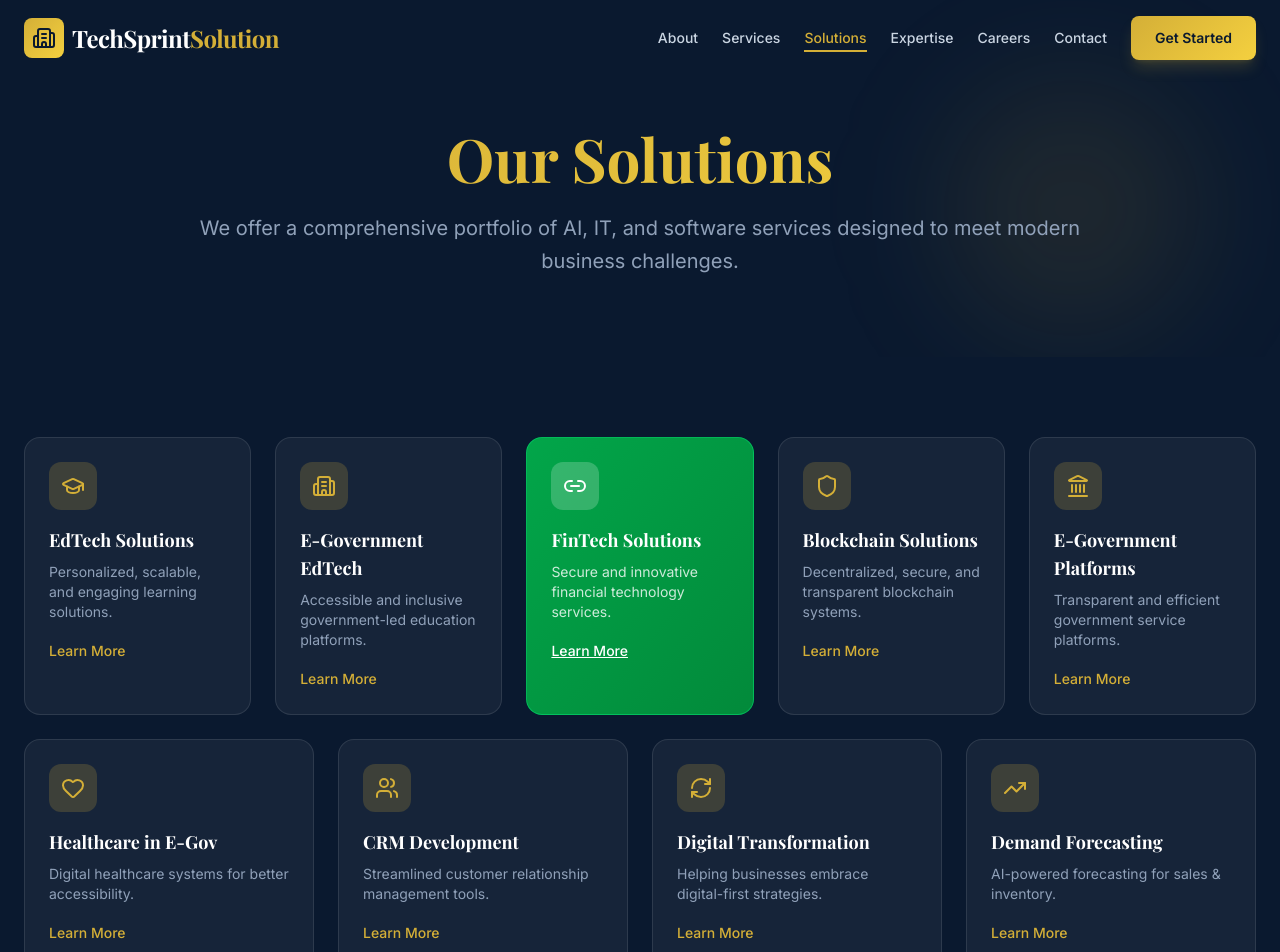
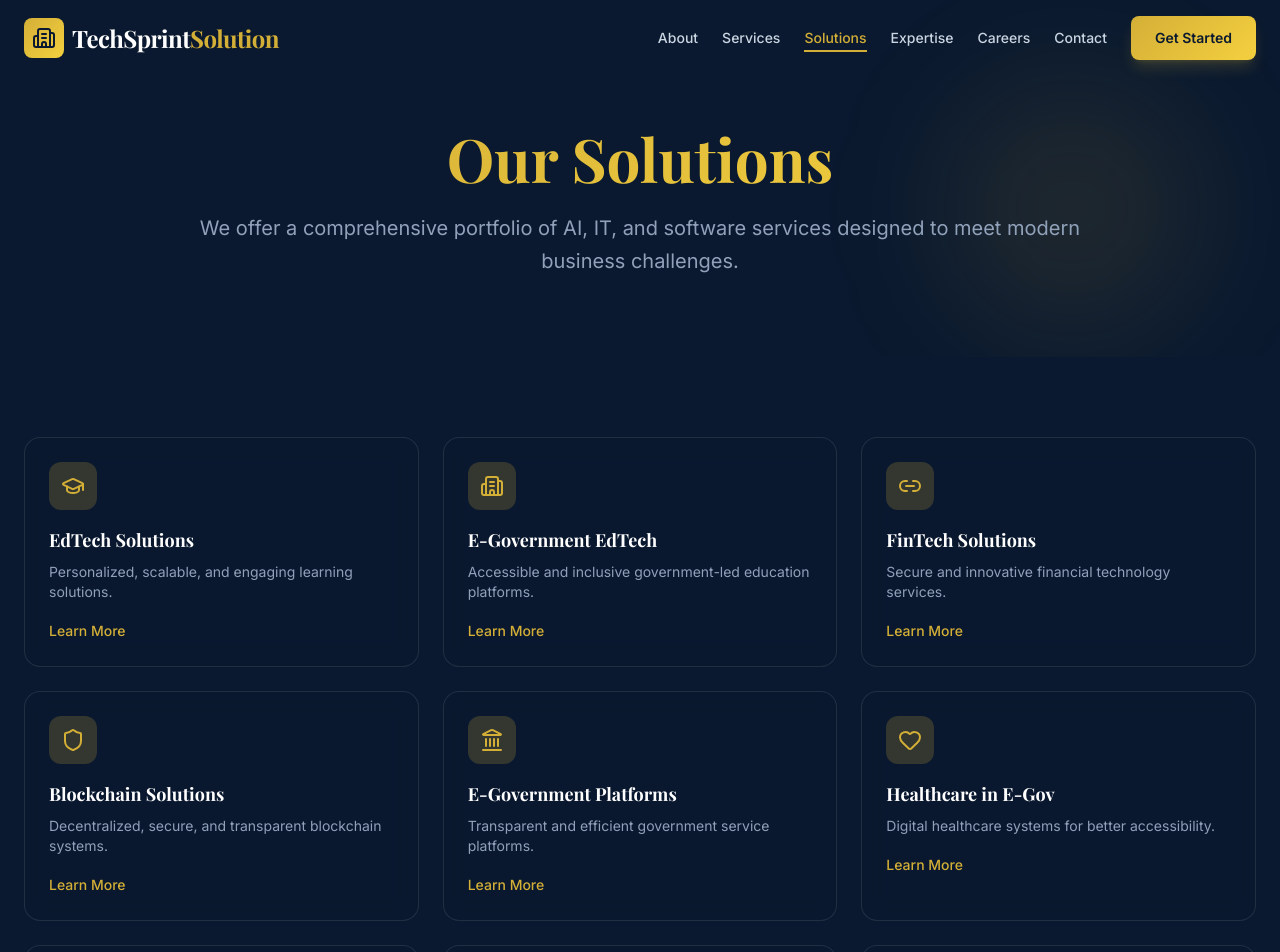
Before and after one commit to Imprasna/IT-consulting, a React (Vite) app: page /solutions in a window 1280 px wide. Shown: the top 952 px of the page. Built offline with nearby package versions, Linux system fonts and the light colour scheme.

Commit message:
Fix navigation scroll and unify card layouts

```diff
--- a/src/App.tsx
+++ b/src/App.tsx
@@ -1,4 +1,5 @@
 import { BrowserRouter, Routes, Route } from 'react-router-dom';
+import ScrollToTop from './components/ScrollToTop';
 import Navbar from './components/Navbar';
 import Footer from './components/Footer';
 import Hero from './sections/Hero';
@@ -39,6 +40,7 @@ const HomePage = () => (
 function App() {
   return (
     <BrowserRouter>
+      <ScrollToTop />
       <Routes>
         <Route path="/" element={<HomePage />} />
         <Route path="/about" element={<AboutPage />} />
--- /dev/null
+++ b/src/components/ScrollToTop.tsx
@@ -0,0 +1,14 @@
+import { useEffect } from 'react';
+import { useLocation } from 'react-router-dom';
+
+const ScrollToTop = () => {
+    const { pathname } = useLocation();
+
+    useEffect(() => {
+        window.scrollTo({ top: 0, behavior: 'instant' });
+    }, [pathname]);
+
+    return null;
+};
+
+export default ScrollToTop;
--- a/src/pages/ExpertisePage.tsx
+++ b/src/pages/ExpertisePage.tsx
@@ -4,15 +4,12 @@ import Navbar from '../components/Navbar';
 import Footer from '../components/Footer';
 
 const ExpertisePage = () => {
-    const expertiseRow1 = [
+    const expertise = [
         { title: 'Healthcare', desc: 'Optimizing patient care and digital health solutions.', icon: Heart },
         { title: 'Education', desc: 'Digital transformation in learning.', icon: GraduationCap },
         { title: 'E-Governance', desc: 'Smart governance for citizens.', icon: Landmark },
         { title: 'Finance', desc: 'Secure and scalable fintech solutions.', icon: TrendingUp },
         { title: 'Sports', desc: 'Data-driven sports analytics.', icon: Trophy },
-    ];
-
-    const expertiseRow2 = [
         { title: 'Travel & Tourism', desc: 'AI-powered trip planning.', icon: Globe2 },
         { title: 'Retail & E-commerce', desc: 'Modern retail experiences.', icon: ShoppingBag },
         { title: 'Aviation', desc: 'Innovation for air travel.', icon: Plane },
@@ -31,7 +28,7 @@ const ExpertisePage = () => {
                             animate={{ opacity: 1, y: 0 }}
                             className="max-w-4xl"
                         >
-                            <h2 className="text-green-500 uppercase tracking-widest text-sm font-bold mb-4">Industry Expertise</h2>
+                            <h2 className="text-royal-gold uppercase tracking-widest text-sm font-bold mb-4">Industry Expertise</h2>
                             <h1 className="text-5xl md:text-6xl font-bold text-white mb-6">
                                 Deep Domain Knowledge Across Industries
                             </h1>
@@ -42,45 +39,18 @@ const ExpertisePage = () => {
                     </div>
                 </section>
 
-                {/* Expertise Grid Row 1 */}
-                <section className="py-10">
+                {/* Expertise Grid */}
+                <section className="py-10 pb-24">
                     <div className="max-w-7xl mx-auto px-6">
-                        <div className="grid md:grid-cols-3 lg:grid-cols-5 gap-6">
-                            {expertiseRow1.map((item, idx) => (
+                        <div className="grid md:grid-cols-2 lg:grid-cols-3 gap-6">
+                            {expertise.map((item, idx) => (
                                 <motion.div
                                     key={item.title}
                                     initial={{ opacity: 0, y: 30 }}
                                     whileInView={{ opacity: 1, y: 0 }}
                                     viewport={{ once: true }}
-                                    transition={{ delay: idx * 0.1 }}
-                                    className="p-6 rounded-2xl glass border border-white/10 text-center group hover:border-royal-gold/30 transition-all"
-                                >
-                                    <div className="w-14 h-14 rounded-xl bg-royal-gold/20 flex items-center justify-center mb-4 mx-auto group-hover:bg-royal-gold transition-colors">
-                                        <item.icon className="w-7 h-7 text-royal-gold group-hover:text-primary transition-colors" />
-                                    </div>
-                                    <h3 className="text-lg font-bold text-white mb-2">{item.title}</h3>
-                                    <p className="text-slate-400 text-sm mb-4">{item.desc}</p>
-                                    <button className="w-full py-2 rounded-lg bg-royal-gold/20 text-royal-gold text-sm font-medium hover:bg-royal-gold hover:text-primary transition-colors">
-                                        Learn More
-                                    </button>
-                                </motion.div>
-                            ))}
-                        </div>
-                    </div>
-                </section>
-
-                {/* Expertise Grid Row 2 */}
-                <section className="py-10 pb-24">
-                    <div className="max-w-6xl mx-auto px-6">
-                        <div className="grid md:grid-cols-2 lg:grid-cols-4 gap-6">
-                            {expertiseRow2.map((item, idx) => (
-                                <motion.div
-                                    key={item.title}
-                                    initial={{ opacity: 0, y: 30 }}
-                                    whileInView={{ opacity: 1, y: 0 }}
-                                    viewport={{ once: true }}
-                                    transition={{ delay: idx * 0.1 }}
-                                    className="p-6 rounded-2xl glass border border-white/10 text-center group hover:border-royal-gold/30 transition-all"
+                                    transition={{ delay: idx * 0.05 }}
+                                    className="p-6 rounded-2xl glass border border-white/10 text-center group hover:border-royal-gold/30 transition-all cursor-pointer"
                                 >
                                     <div className="w-14 h-14 rounded-xl bg-royal-gold/20 flex items-center justify-center mb-4 mx-auto group-hover:bg-royal-gold transition-colors">
                                         <item.icon className="w-7 h-7 text-royal-gold group-hover:text-primary transition-colors" />
--- a/src/pages/SolutionsPage.tsx
+++ b/src/pages/SolutionsPage.tsx
@@ -42,48 +42,22 @@ const SolutionsPage = () => {
                 {/* Solutions Grid */}
                 <section className="py-20">
                     <div className="max-w-7xl mx-auto px-6">
-                        <div className="grid md:grid-cols-2 lg:grid-cols-5 gap-6">
-                            {solutions.slice(0, 5).map((solution, idx) => (
+                        <div className="grid md:grid-cols-2 lg:grid-cols-3 gap-6">
+                            {solutions.map((solution, idx) => (
                                 <motion.div
                                     key={solution.title}
                                     initial={{ opacity: 0, y: 30 }}
                                     whileInView={{ opacity: 1, y: 0 }}
                                     viewport={{ once: true }}
-                                    transition={{ delay: idx * 0.1 }}
-                                    className={`p-6 rounded-2xl border transition-all group cursor-pointer ${solution.featured
-                                            ? 'bg-gradient-to-br from-green-500/80 to-green-600/80 border-green-400/50'
-                                            : 'bg-white/5 border-white/10 hover:border-royal-gold/30'
-                                        }`}
+                                    transition={{ delay: idx * 0.05 }}
+                                    className="p-6 rounded-2xl glass border border-white/10 hover:border-royal-gold/30 transition-all group cursor-pointer"
                                 >
-                                    <div className={`w-12 h-12 rounded-xl flex items-center justify-center mb-4 ${solution.featured ? 'bg-white/20' : 'bg-royal-gold/20'
-                                        }`}>
-                                        <solution.icon className={`w-6 h-6 ${solution.featured ? 'text-white' : 'text-royal-gold'}`} />
-                                    </div>
-                                    <h3 className={`text-lg font-bold mb-2 ${solution.featured ? 'text-white' : 'text-white'}`}>{solution.title}</h3>
-                                    <p className={`text-sm mb-4 ${solution.featured ? 'text-white/80' : 'text-slate-400'}`}>{solution.desc}</p>
-                                    <button className={`text-sm font-medium ${solution.featured ? 'text-white underline' : 'text-royal-gold'}`}>
-                                        Learn More
-                                    </button>
-                                </motion.div>
-                            ))}
-                        </div>
-
-                        <div className="grid md:grid-cols-2 lg:grid-cols-4 gap-6 mt-6">
-                            {solutions.slice(5).map((solution, idx) => (
-                                <motion.div
-                                    key={solution.title}
-                                    initial={{ opacity: 0, y: 30 }}
-                                    whileInView={{ opacity: 1, y: 0 }}
-                                    viewport={{ once: true }}
-                                    transition={{ delay: idx * 0.1 }}
-                                    className="p-6 rounded-2xl bg-white/5 border border-white/10 hover:border-royal-gold/30 transition-all group cursor-pointer"
-                                >
-                                    <div className="w-12 h-12 rounded-xl bg-royal-gold/20 flex items-center justify-center mb-4">
-                                        <solution.icon className="w-6 h-6 text-royal-gold" />
+                                    <div className="w-12 h-12 rounded-xl bg-royal-gold/20 flex items-center justify-center mb-4 group-hover:bg-royal-gold transition-colors">
+                                        <solution.icon className="w-6 h-6 text-royal-gold group-hover:text-primary transition-colors" />
                                     </div>
                                     <h3 className="text-lg font-bold text-white mb-2">{solution.title}</h3>
                                     <p className="text-slate-400 text-sm mb-4">{solution.desc}</p>
-                                    <button className="text-royal-gold text-sm font-medium">Learn More</button>
+                                    <button className="text-royal-gold text-sm font-medium hover:underline">Learn More</button>
                                 </motion.div>
                             ))}
                         </div>
```
